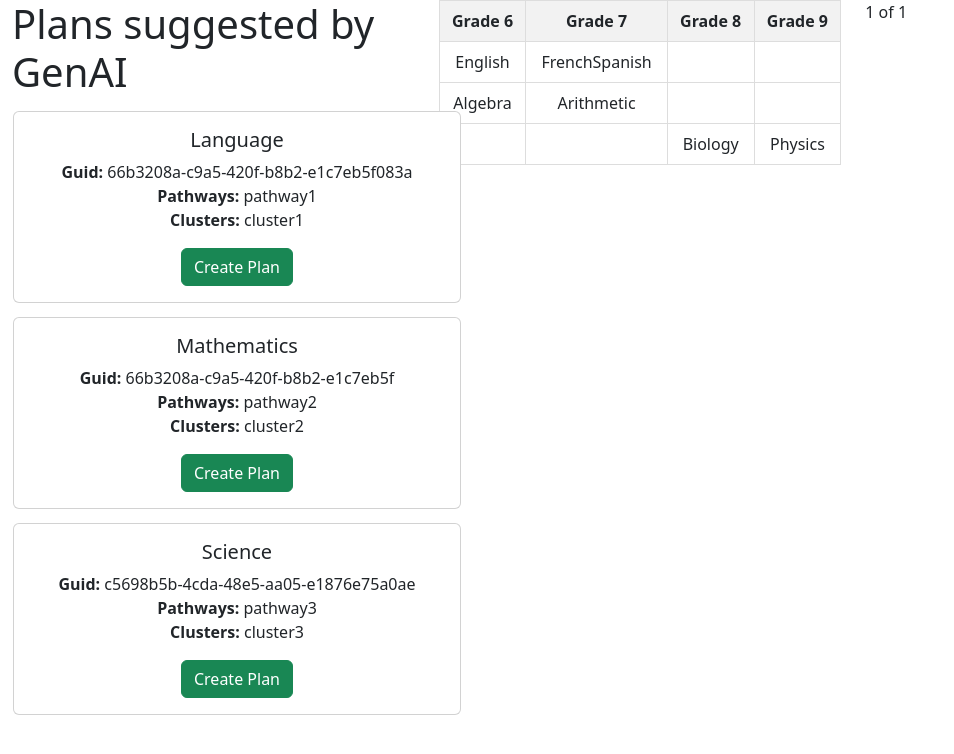
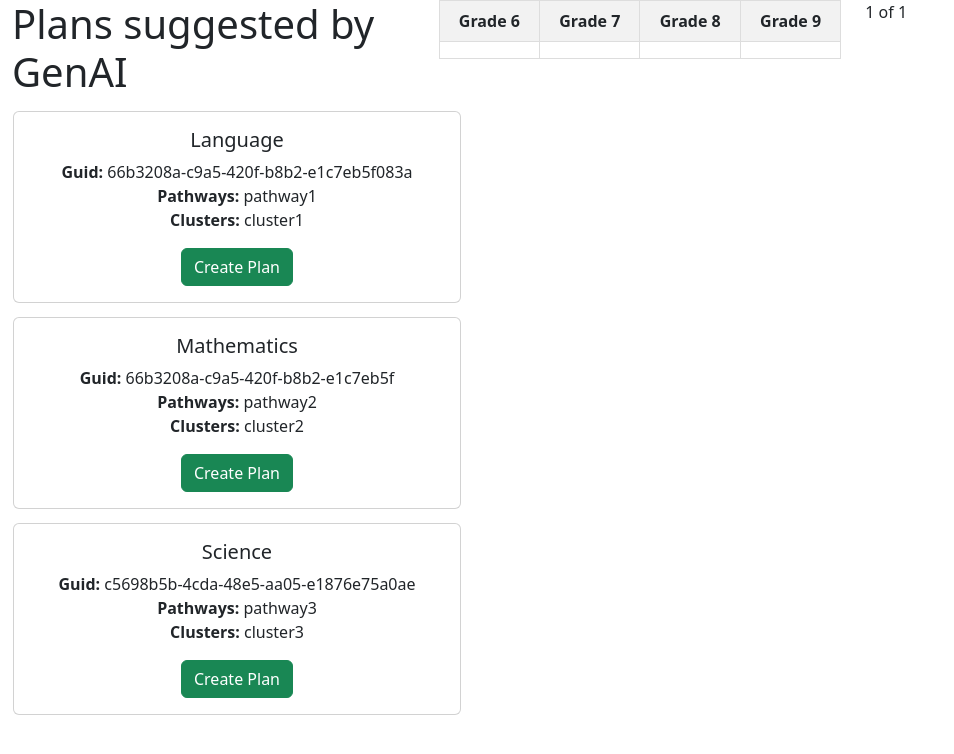
Before and after one commit to karthikpower/hackathon-UI, a React (Create React App) app: page / in a window 1280 px wide. Shown: the top 754 px of the page, without its empty margins (0-954 px from the left). Built offline with nearby package versions, Linux system fonts and the light colour scheme.

Commit message:
populate courses table for given plan guid

```diff
--- a/src/App.tsx
+++ b/src/App.tsx
@@ -14,13 +14,15 @@
   const updatePlanGuid = (planGuid: any) => {
     setPlanGuid(planGuid)
   }
+
   return (
+
     <MyContext.Provider value={planGuid}>
       <Container fluid>
         <Row>
-          <Col xs={12} md={12} lg={4}><PlanGenAI getPlanId={updatePlanGuid} /></Col>
-          <Col md={12} lg={4}><DisplayPlan /></Col>
-          <Col md={12} lg={4}>1 of 1</Col>
+          <Col xs={12} md={12} lg={6} xl={4}><PlanGenAI getPlanId={updatePlanGuid} /></Col>
+          <Col xs={12} md={12} lg={6} xl={4}><DisplayPlan /></Col>
+          <Col xs={12} md={12} lg={6} xl={4}>1 of 1</Col>
         </Row>
       </Container>
     </MyContext.Provider>
--- a/src/pages/Plan/displayPlan.tsx
+++ b/src/pages/Plan/displayPlan.tsx
@@ -3,15 +3,16 @@
 import _ from 'lodash';
 import MyContext from '../../components/MyContext';
 
-const coursesByGrade = _.groupBy(_.flatMap(planOptions, 'courses'), 'grade');
+
 const grades = _.uniq(_.flatMap(planOptions, 'courses').map(course => course.grade));
-
 const handleCourseClick = (name: any) => {
     console.log(name)
 }
 const DisplayPlan: React.FC = () => {
     const planGuid = useContext(MyContext);
-    console.log('line14 test', planGuid)
+    const plan = planOptions.find(plan => plan.guid === planGuid);
+    const courses = plan?.courses;
+    const coursesByGrade = _.groupBy(plan?.courses, 'grade');
     return (
         <div>
             <table style={{ borderCollapse: 'collapse', width: '100%' }}>
@@ -25,27 +26,28 @@
                     </tr>
                 </thead>
                 <tbody>
-                    {planOptions.map((plan, rowIndex) => (
-                        <tr key={plan.guid}>
+
+                        <tr>
                             {grades.map((grade) => (
                                 <td key={ grade } style={cellStyle}>
                                     {coursesByGrade[grade]
                                         ? coursesByGrade[grade]
-                                            .filter(course => plan.courses.some(planCourse => planCourse.id === course.id))
-                                            .map(course => (
+                                            .filter(course => courses!.some(planCourse => planCourse.id === course.id))
+                                            .map((course, index, array) => (
                                                 <span
                                                     key={course.id}
                                                     onClick={() => handleCourseClick(course.name)}
                                                     style={{ cursor: 'pointer' }}
                                                 >
                                                     {course.name}
+                                                    {index !== array.length - 1 && ','}
                                                 </span>
                                             ))
                                         : ''}
                                 </td>
                             ))}
                         </tr>
-                    ))}
+
                 </tbody>
             </table>
         </div>
```
